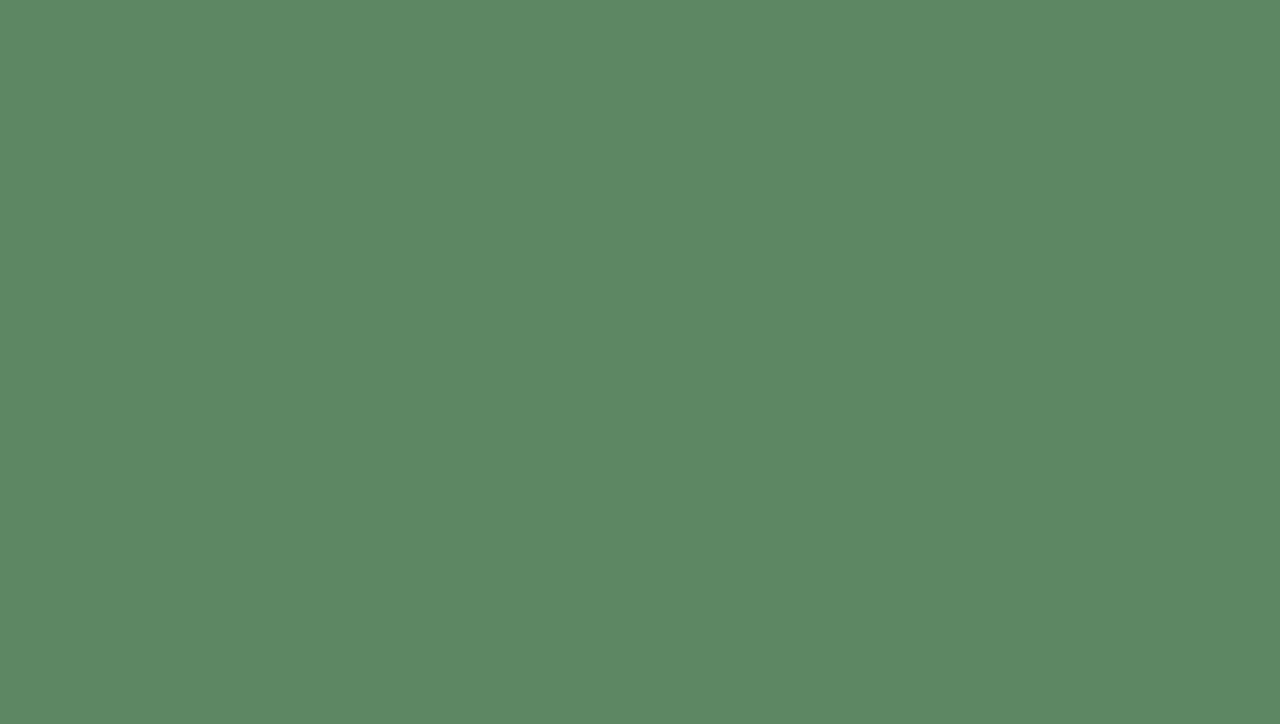
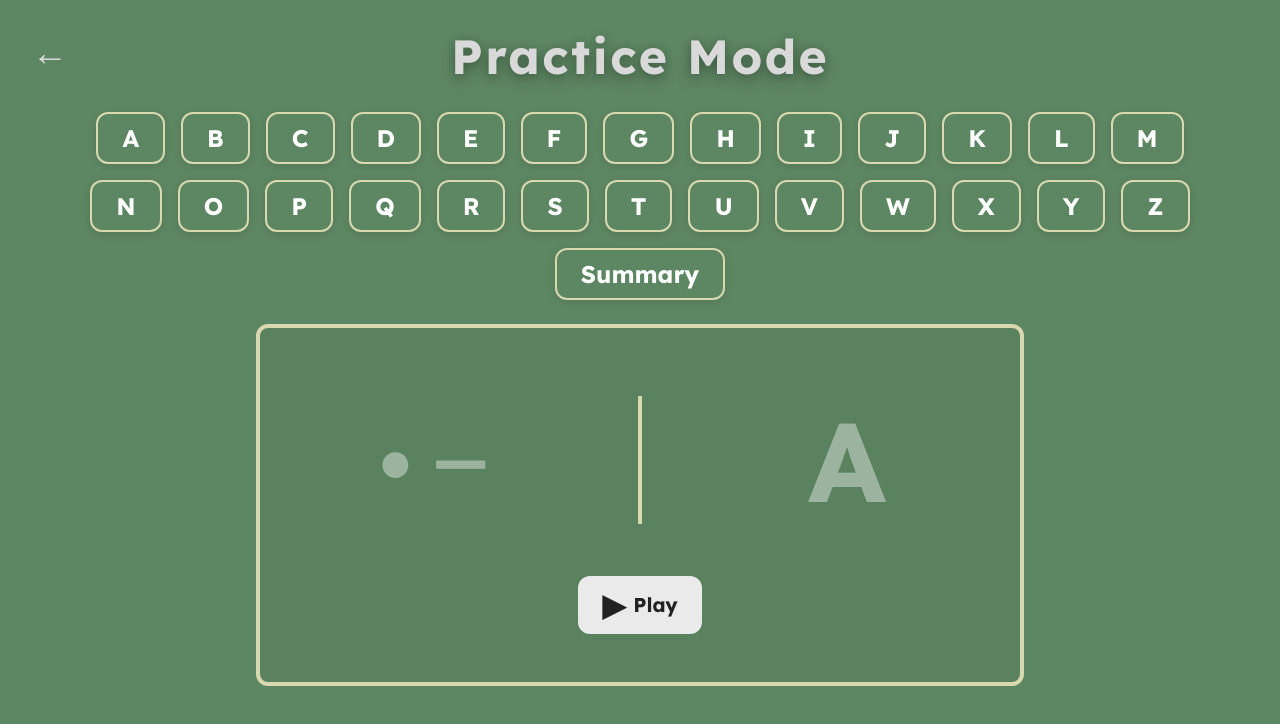
Before and after one commit to LanceAntor/EchoDots, a React (Vite) app in the folder EchoDots/: page /PracticeMode in a window 1280 px wide. Before the commit this address had no page. Shown: the top 724 px of the page. Built offline with nearby package versions, Linux system fonts and the light colour scheme.

Commit message:
add practice mode

```diff
--- a/EchoDots/src/ModeSelection/ModeSelection.tsx
+++ b/EchoDots/src/ModeSelection/ModeSelection.tsx
@@ -14,25 +14,48 @@ const ModeSelection: React.FC = () => {
       </h1>
       <div className="flex gap-12">
         <button
-          className="bg-[#7fa77c] text-white text-5xl font-bold border-2 border-[#222] rounded-3xl cursor-pointer text-left leading-tight flex items-center justify-center"
+          className="bg-[#7fa77c] text-white text-5xl font-bold border-2 border-[#222] rounded-3xl cursor-pointer text-left leading-tight flex items-center justify-center mode-btn"
           style={{
             boxShadow: "0 12px 18px rgba(0,0,0,0.28)",
             textShadow: "0 2px 8px rgba(0,0,0,0.18)",
             width: "350px",
             height: "280px",
-            padding: 0
+            padding: 0,
+            transition: "all 0.18s cubic-bezier(.4,2,.3,1)",
           }}
+          onMouseOver={e => {
+            e.currentTarget.style.background = "#8bb88a";
+            e.currentTarget.style.transform = "translateY(-8px) scale(1.04)";
+            e.currentTarget.style.boxShadow = "0 18px 32px rgba(0,0,0,0.32)";
+          }}
+          onMouseOut={e => {
+            e.currentTarget.style.background = "#7fa77c";
+            e.currentTarget.style.transform = "none";
+            e.currentTarget.style.boxShadow = "0 12px 18px rgba(0,0,0,0.28)";
+          }}
+          onClick={() => window.location.href = "/PracticeMode"}
         >
           Learn Morse<br />Code
         </button>
         <button
-          className="bg-[#7fa77c] text-white text-5xl font-bold border-2 border-[#222] rounded-3xl cursor-pointer text-left leading-tight flex items-center justify-center"
+          className="bg-[#7fa77c] text-white text-5xl font-bold border-2 border-[#222] rounded-3xl cursor-pointer text-left leading-tight flex items-center justify-center mode-btn"
           style={{
             boxShadow: "0 12px 18px rgba(0,0,0,0.28)",
             textShadow: "0 2px 8px rgba(0,0,0,0.18)",
             width: "350px",
             height: "280px",
-            padding: 0
+            padding: 0,
+            transition: "all 0.18s cubic-bezier(.4,2,.3,1)",
+          }}
+          onMouseOver={e => {
+            e.currentTarget.style.background = "#8bb88a";
+            e.currentTarget.style.transform = "translateY(-8px) scale(1.04)";
+            e.currentTarget.style.boxShadow = "0 18px 32px rgba(0,0,0,0.32)";
+          }}
+          onMouseOut={e => {
+            e.currentTarget.style.background = "#7fa77c";
+            e.currentTarget.style.transform = "none";
+            e.currentTarget.style.boxShadow = "0 12px 18px rgba(0,0,0,0.28)";
           }}
         >
           Test Your<br />Skils
--- /dev/null
+++ b/EchoDots/src/PracticeMode/PracticeMode.tsx
@@ -0,0 +1,156 @@
+import React, { useState } from "react";
+
+// Morse code map
+const morseMap: Record<string, string> = {
+  A: ".-", B: "-...", C: "-.-.", D: "-..", E: ".", F: "..-.",
+  G: "--.", H: "....", I: "..", J: ".---", K: "-.-", L: ".-..",
+  M: "--", N: "-.", O: "---", P: ".--.", Q: "--.-", R: ".-.",
+  S: "...", T: "-", U: "..-", V: "...-", W: ".--", X: "-..-",
+  Y: "-.--", Z: "--.."
+};
+
+// Simple beep sound generator for Morse code
+function playMorse(morse: string) {
+  const win = window as Window & typeof globalThis & { webkitAudioContext?: typeof AudioContext };
+  const ctx = new (win.AudioContext || win.webkitAudioContext!)();
+  let time = ctx.currentTime;
+  morse.split("").forEach((char) => {
+    if (char === ".") {
+      const osc = ctx.createOscillator();
+      osc.type = "sine";
+      osc.frequency.value = 700;
+      osc.connect(ctx.destination);
+      osc.start(time);
+      osc.stop(time + 0.15);
+      time += 0.2;
+    } else if (char === "-") {
+      const osc = ctx.createOscillator();
+      osc.type = "sine";
+      osc.frequency.value = 700;
+      osc.connect(ctx.destination);
+      osc.start(time);
+      osc.stop(time + 0.45);
+      time += 0.5;
+    }
+    time += 0.05;
+  });
+}
+
+const PracticeMode: React.FC = () => {
+  const [selected, setSelected] = useState<string | null>(null);
+  const [hovered, setHovered] = useState<string | null>(null);
+
+  const handleSelect = (letter: string) => {
+    setSelected(letter);
+    playMorse(morseMap[letter]);
+  };
+
+  return (
+    <div className="min-h-screen bg-[#5d8662] flex flex-col items-center px-4 py-8 font-['Lexend']">
+      <button
+        className="absolute top-8 left-8 text-4xl text-[#d9d9d9] font-bold"
+        onClick={() => window.history.back()}
+        aria-label="Back"
+      >
+        ←
+      </button>
+      <h1
+        className="text-[#d9d9d9] text-5xl font-bold mb-8 text-center tracking-wider"
+        style={{
+          textShadow: "0 6px 16px rgba(0,0,0,0.22), 0 2px 8px rgba(0,0,0,0.18)",
+        }}
+      >
+        Practice Mode
+      </h1>
+      <div className="flex flex-col gap-2 justify-center items-center mb-4">
+        <div className="flex gap-4">
+          {Object.keys(morseMap).slice(0, 13).map((letter) => {
+            const isSelected = selected === letter;
+            const isHovered = hovered === letter;
+            return (
+              <button
+                key={letter}
+                className={`morse-btn text-2xl font-bold border-2 rounded-xl px-6 py-2  transition-all duration-150
+                  ${isSelected ? 'bg-[#d9d9b0] text-[#black] border-[transparent] shadow-lg' :
+                    isHovered ? 'bg-[#8bb88a] text-[#fff] border-[#d9d9b0] shadow-lg' :
+                    'text-[#fff] border-[#d9d9b0]'}
+                `}
+                style={{
+                  boxShadow: isSelected ? "0 6px 16px rgba(0,0,0,0.18)" :
+                    isHovered ? "0 8px 16px rgba(0,0,0,0.18)" : "0 2px 8px rgba(0,0,0,0.10)",
+                  transform: isHovered ? 'translateY(-4px) scale(1.04)' : 'none',
+                }}
+                onClick={() => handleSelect(letter)}
+                onMouseEnter={() => setHovered(letter)}
+                onMouseLeave={() => setHovered(null)}
+              >
+                {letter}
+              </button>
+            );
+          })}
+        </div>
+        <div className="flex gap-4 mt-2">
+          {Object.keys(morseMap).slice(13).map((letter) => {
+            const isSelected = selected === letter;
+            const isHovered = hovered === letter;
+            return (
+              <button
+                key={letter}
+                className={`morse-btn text-2xl font-bold border-2 rounded-xl px-6 py-2  transition-all duration-150
+                  ${isSelected ? 'bg-[#d9d9b0] text-[#black] border-[transparent] shadow-lg' :
+                    isHovered ? 'bg-[#8bb88a] text-[#fff] border-[#d9d9b0] shadow-lg' :
+                    'text-[#fff] border-[#d9d9b0]'}
+                `}
+                style={{
+                  boxShadow: isSelected ? "0 6px 16px rgba(0,0,0,0.18)" :
+                    isHovered ? "0 8px 16px rgba(0,0,0,0.18)" : "0 2px 8px rgba(0,0,0,0.10)",
+                  transform: isHovered ? 'translateY(-4px) scale(1.04)' : 'none',
+                }}
+                onClick={() => handleSelect(letter)}
+                onMouseEnter={() => setHovered(letter)}
+                onMouseLeave={() => setHovered(null)}
+              >
+                {letter}
+              </button>
+            );
+          })}
+        </div>
+      </div>
+      <button
+        className="text-2xl font-bold text-[#fff] border-2 border-[#d9d9b0] rounded-xl px-6 py-2 bg-transparent mb-6"
+        style={{ boxShadow: "0 2px 8px rgba(0,0,0,0.10)" }}
+      >
+        Summary
+      </button>
+      <div
+        className="w-full max-w-3xl border-4 border-[#d9d9b0] rounded-xl flex flex-col items-center justify-center mx-auto py-12 mb-4"
+        style={{ background: "rgba(0,0,0,0.03)" }}
+      >
+        <div className="flex items-center justify-center w-full">
+          <div className="flex-1 text-center text-6xl text-[#fff] font-bold">
+            {selected
+              ? morseMap[selected].split("").map((c, i) => (
+                  <span key={i} style={{ margin: "0 0.2em" }}>
+                    {c === "." ? "●" : "—"}
+                  </span>
+                ))
+              : <span className="opacity-40">● —</span>}
+          </div>
+          <div className="w-1 h-32 bg-[#d9d9b0] mx-8" />
+          <div className="flex-1 text-center text-[7rem] text-[#fff] font-bold">
+            {selected || <span className="opacity-40">A</span>}
+          </div>
+        </div>
+        <button
+          className="mt-8 px-6 py-2 rounded-xl bg-[#eaeaea] text-[#222] text-xl font-bold flex items-center gap-2"
+          onClick={() => selected && playMorse(morseMap[selected])}
+          disabled={!selected}
+        >
+          <span style={{ fontSize: "1.5em" }}>▶</span> Play
+        </button>
+      </div>
+    </div>
+  );
+};
+
+export default PracticeMode;
--- a/EchoDots/src/main.tsx
+++ b/EchoDots/src/main.tsx
@@ -4,6 +4,7 @@ import { BrowserRouter, Routes, Route } from 'react-router-dom'
 import './styles.css'
 import LandingPage from './LandingPage/LandingPage'
 import ModeSelection from './ModeSelection/ModeSelection'
+import PracticeMode from './PracticeMode/PracticeMode'
 
 createRoot(document.getElementById('root')!).render(
   <StrictMode>
@@ -11,6 +12,7 @@ createRoot(document.getElementById('root')!).render(
       <Routes>
         <Route path="/" element={<LandingPage />} />
         <Route path="/ModeSelection" element={<ModeSelection />} />
+        <Route path="/PracticeMode" element={<PracticeMode />} />
       </Routes>
     </BrowserRouter>
   </StrictMode>
```
Also changed, not shown: EchoDots/src/PracticeMode/PracticeMode.css (added).
